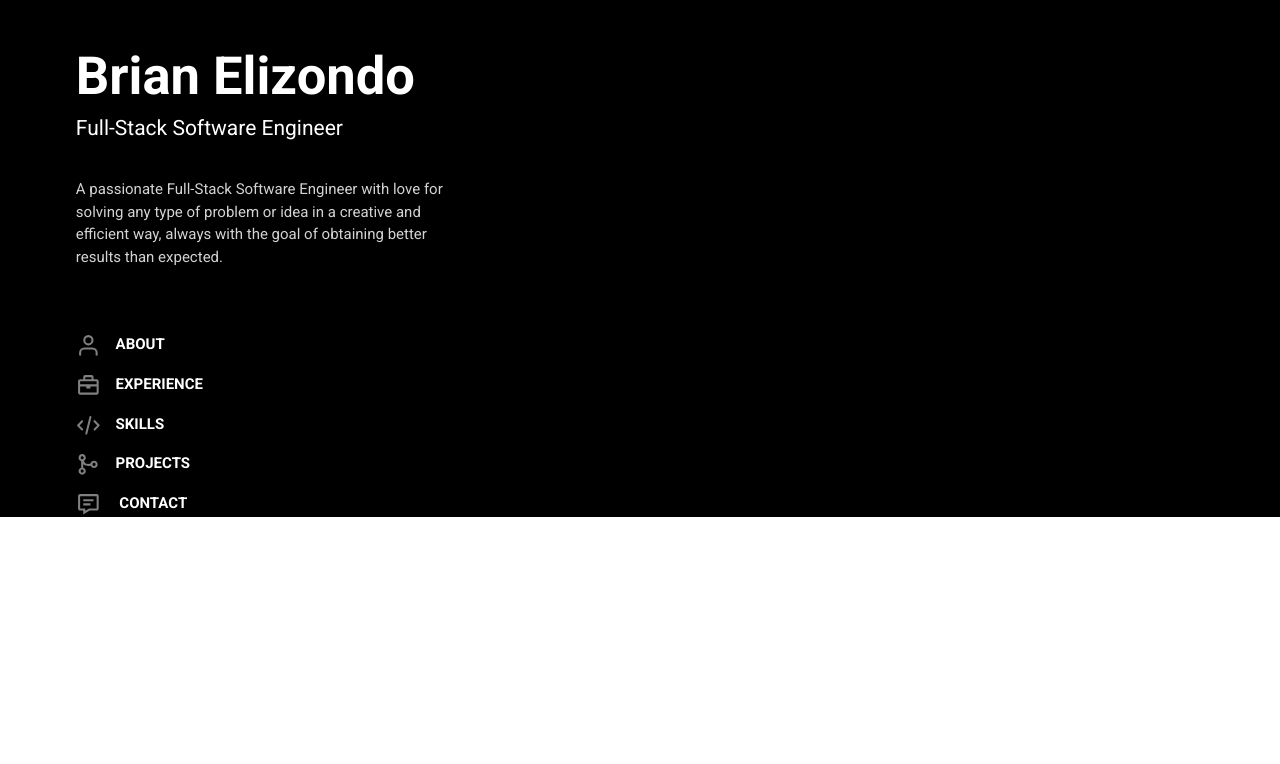
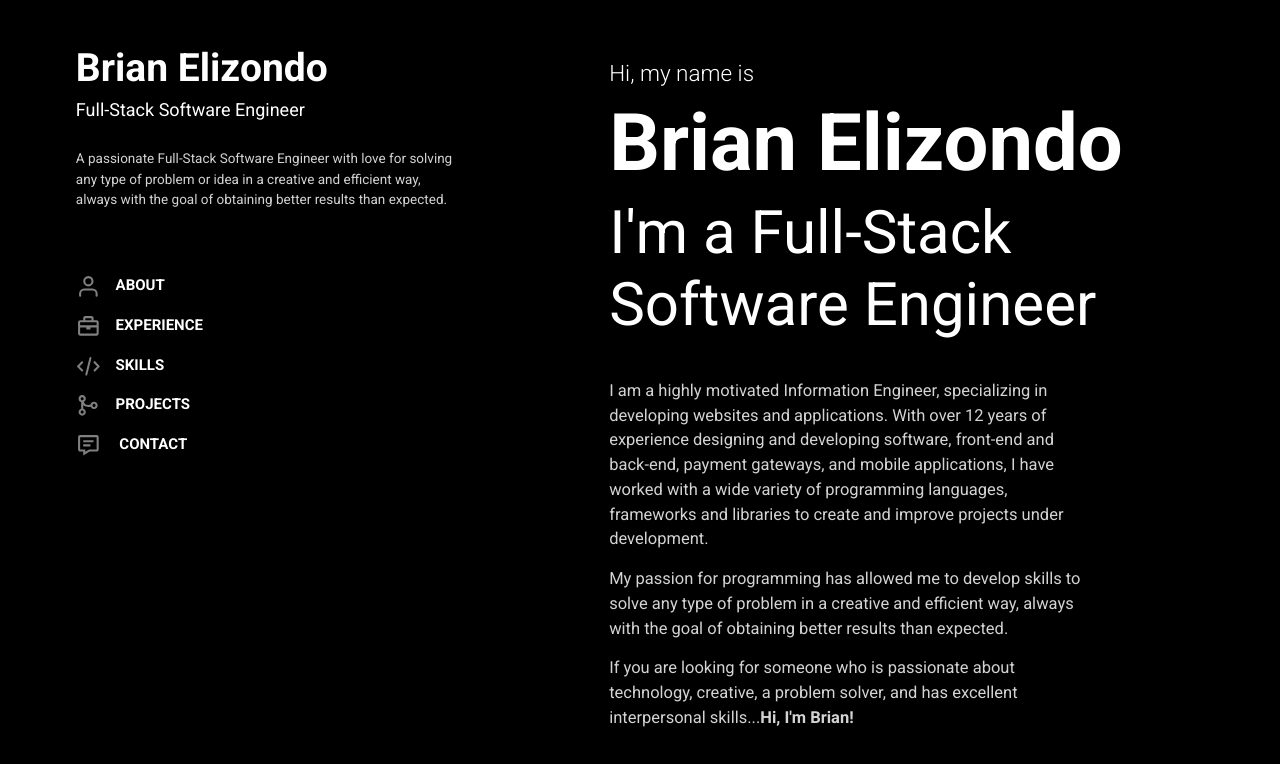
Before and after one commit to brianelizondo/brianelizondo.dev, a React (Create React App) app: page / in a window 1280 px wide. Shown: the top 764 px of the page. Built offline with nearby package versions, Linux system fonts and the light colour scheme.

Commit message:
About component

```diff
--- a/src/App.tsx
+++ b/src/App.tsx
@@ -4,7 +4,7 @@ import './App.css';
 import { Container, Row, Col } from 'react-bootstrap';
 
 import Hero from './components/Hero';
-import CustomNavbar from './components/Navbar';
+import About from './components/About';
 
 const App: React.FC = () => {
     return (
@@ -12,11 +12,10 @@ const App: React.FC = () => {
         <Row className="justify-content-md-center">
             <Col xs={12} md={4}>
                 <Hero />
-                <CustomNavbar />
             </Col>
             <Col xs={1} md={1}></Col>
             <Col xs={12} md={6}>
-
+                <About />
             </Col>
         </Row>
     </Container>
--- /dev/null
+++ b/src/components/About.css
@@ -0,0 +1,29 @@
+.About{
+    min-height: 100vh;
+}
+
+.AboutTitle{
+    margin-top: 60px;
+}
+.AboutTitle h1{
+    font-size: 5.3rem;
+    font-weight: 700;
+}
+.AboutTitle h2{
+    font-size: 4rem;
+    font-weight: 400;
+}
+.AboutTitle h4{
+    font-size: 1.5rem;
+    font-weight: 300;
+}
+
+.AboutText{
+    padding-top: 30px;
+    font-size: 1.1rem;
+    color: lightgray;
+    padding-right: 20%;
+}
+.AboutText span{
+    font-weight: 700;
+}
--- /dev/null
+++ b/src/components/About.tsx
@@ -0,0 +1,22 @@
+import React from 'react';
+import './About.css';
+import { Container, Row } from 'react-bootstrap';
+
+const About: React.FC = () => {
+    return (
+    <Container id="about" className="About">
+        <Row className="AboutTitle">
+            <h4>Hi, my name is</h4>
+            <h1>Brian Elizondo</h1>
+            <h2>I'm a Full-Stack Software Engineer</h2>
+        </Row>
+        <Row className="AboutText">
+            <p>I am a highly motivated Information Engineer, specializing in developing websites and applications. With over 12 years of experience designing and developing software, front-end and back-end, payment gateways, and mobile applications, I have worked with a wide variety of programming languages, frameworks and libraries to create and improve projects under development.</p>
+            <p>My passion for programming has allowed me to develop skills to solve any type of problem in a creative and efficient way, always with the goal of obtaining better results than expected.</p>
+            <p>If you are looking for someone who is passionate about technology, creative, a problem solver, and has excellent interpersonal skills...<span>Hi, I'm Brian!</span></p>
+        </Row>
+    </Container>
+  );
+}
+
+export default About;
--- a/src/components/Hero.css
+++ b/src/components/Hero.css
@@ -1,12 +1,12 @@
 .Hero h1{
     font-weight: 700;
-    font-size: 3.5rem;
+    font-size: 2.6rem;
 }
 .Hero h3{
-    font-size: 1.4rem;
+    font-size: 1.2rem;
 }
 .Hero p{
-    margin-top: 30px;
-    font-size: 1rem;
+    margin-top: 20px;
+    font-size: 0.9rem;
     color: lightgray;
 }
--- a/src/components/Hero.tsx
+++ b/src/components/Hero.tsx
@@ -1,6 +1,8 @@
 import React from 'react';
 import './Hero.css';
 import { Container, Row } from 'react-bootstrap';
+
+import CustomNavbar from './Navbar';
 
 const Hero: React.FC = () => {
     return (
@@ -14,6 +16,9 @@ const Hero: React.FC = () => {
         <Row>
             <p>A passionate Full-Stack Software Engineer with love for solving any type of problem or idea in a creative and efficient way, always with the goal of obtaining better results than expected.</p>
         </Row>
+        <Row>
+            <CustomNavbar />
+        </Row>
     </Container>
   );
 }
```
Also changed, not shown: src/components/Navbar.tsx (indentation only).
